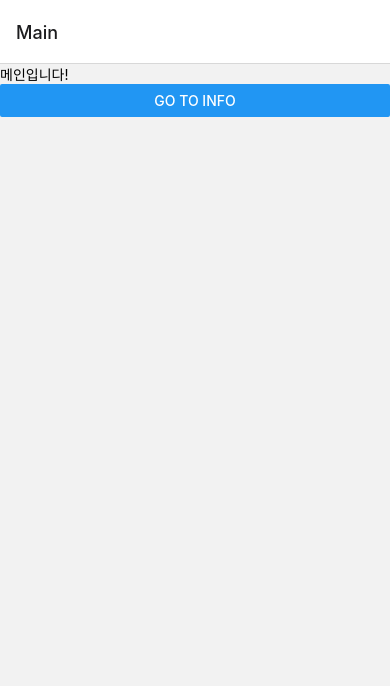
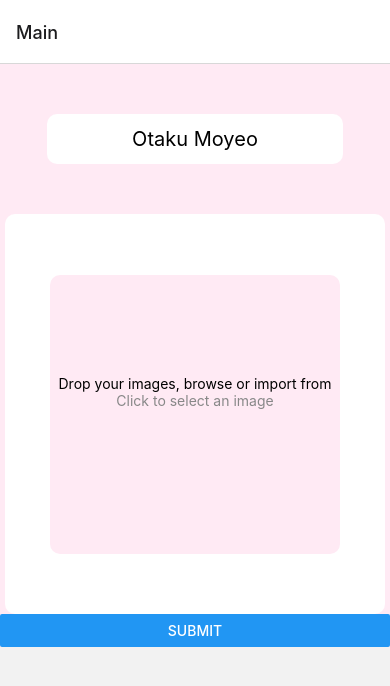
Before and after one commit to otaku-team/front-end, a React Native app: screen / in a window 390 px wide. Shown: the top 686 px of the page. Built offline with nearby package versions, Linux system fonts and the light colour scheme.

Commit message:
Feat : 이미지 업로드 구현중

```diff
--- a/App.js
+++ b/App.js
@@ -19,11 +19,11 @@ export default function App() {
   );
 }
 
-const styles = StyleSheet.create({
-  container: {
-    flex: 1,
-    backgroundColor: "white",
-    alignItems: "center",
-    justifyContent: "center",
-  },
-});
+// const styles = StyleSheet.create({
+//   container: {
+//     flex: 1,
+//     backgroundColor: "white",
+//     alignItems: "center",
+//     justifyContent: "center",
+//   },
+// });
--- a/package.json
+++ b/package.json
@@ -13,12 +13,15 @@
     "@react-navigation/bottom-tabs": "^6.5.8",
     "@react-navigation/native": "^6.1.7",
     "@react-navigation/stack": "^6.3.17",
+    "axios": "^1.5.0",
     "expo": "~49.0.11",
+    "expo-image-picker": "^14.5.0",
     "expo-status-bar": "~1.6.0",
     "react": "18.2.0",
     "react-dom": "18.2.0",
     "react-native": "0.72.4",
     "react-native-gesture-handler": "^2.12.1",
+    "react-native-image-picker": "^7.0.0",
     "react-native-safe-area-context": "4.6.3",
     "react-native-screens": "~3.22.0",
     "react-native-web": "~0.19.6",
--- a/src/screens/Main.js
+++ b/src/screens/Main.js
@@ -1,13 +1,117 @@
-import React from "react";
-import { View, Text, Button } from "react-native";
+import React, { useState } from "react";
+import styled from "styled-components/native";
+import { View, Text, Button, TouchableOpacity } from "react-native";
+import * as ImagePicker from "expo-image-picker";
+
+function CustomImageInput({ imageUri, onSelectImage }) {
+  const selectImage = async () => {
+    const { status } = await ImagePicker.requestMediaLibraryPermissionsAsync();
+
+    if (status !== "granted") {
+      alert("Media Library permission denied");
+      return;
+    }
+
+    const result = await ImagePicker.launchImageLibraryAsync();
+
+    if (!result.cancelled) {
+      onSelectImage(result.uri);
+    }
+  };
+
+  return (
+    <TouchableOpacity onPress={selectImage}>
+      {imageUri ? (
+        <Image source={{ uri: imageUri }} style={{ width: 150, height: 150 }} />
+      ) : (
+        <PlaceholderText>Click to select an image</PlaceholderText>
+      )}
+    </TouchableOpacity>
+  );
+}
 
 function Main({ navigation }) {
+  const [image, setImage] = useState(null);
+
+  const handleImageSelect = (uri) => {
+    setImage(uri);
+  };
+
+  const uploadImage = async () => {
+    // 이미지 업로드 로직 추가
+  };
+
   return (
     <View>
-      <Text>메인입니다!</Text>
-      <Button title="go to info" onPress={() => navigation.navigate("Info")} />
+      <MainScreenContainer>
+        <LogoContainer>
+          <LogoText>Otaku Moyeo</LogoText>
+        </LogoContainer>
+        <ImageContainer>
+          <ImageBoxContainer>
+            <InputText>Drop your images, browse or import from</InputText>
+            <CustomImageInput
+              imageUri={image}
+              onSelectImage={handleImageSelect}
+            />
+          </ImageBoxContainer>
+        </ImageContainer>
+        <Button title="Submit" onPress={uploadImage} />
+      </MainScreenContainer>
     </View>
   );
 }
 
+const MainScreenContainer = styled.View`
+  background-color: #ffeaf4;
+  width: 100%;
+  height: 100%;
+  margin: 0 auto;
+`;
+
+const LogoContainer = styled.View`
+  display: flex;
+  align-items: center;
+  justify-content: center;
+  width: 296px;
+  height: 50px;
+  background-color: white;
+  border-radius: 10px;
+  margin: 0 auto;
+  margin-top: 50px;
+`;
+
+const LogoText = styled.Text`
+  font-size: 20px;
+  text-align: center;
+`;
+
+const ImageBoxContainer = styled.View`
+  background-color: #ffeaf4;
+  width: 290px;
+  height: 279px;
+  border-radius: 10px;
+  margin: auto;
+`;
+
+const ImageContainer = styled.View`
+  background-color: white;
+  width: 380px;
+  height: 400px;
+  border-radius: 10px;
+  padding: 10px;
+  margin: 0 auto;
+  margin-top: 50px;
+`;
+
+const InputText = styled.Text`
+  margin-top: 100px;
+  text-align: center;
+`;
+
+const PlaceholderText = styled.Text`
+  text-align: center;
+  color: #888;
+`;
+
 export default Main;
```
Also changed, not shown: 1 other file (tests, documents, lock files or other folders).
